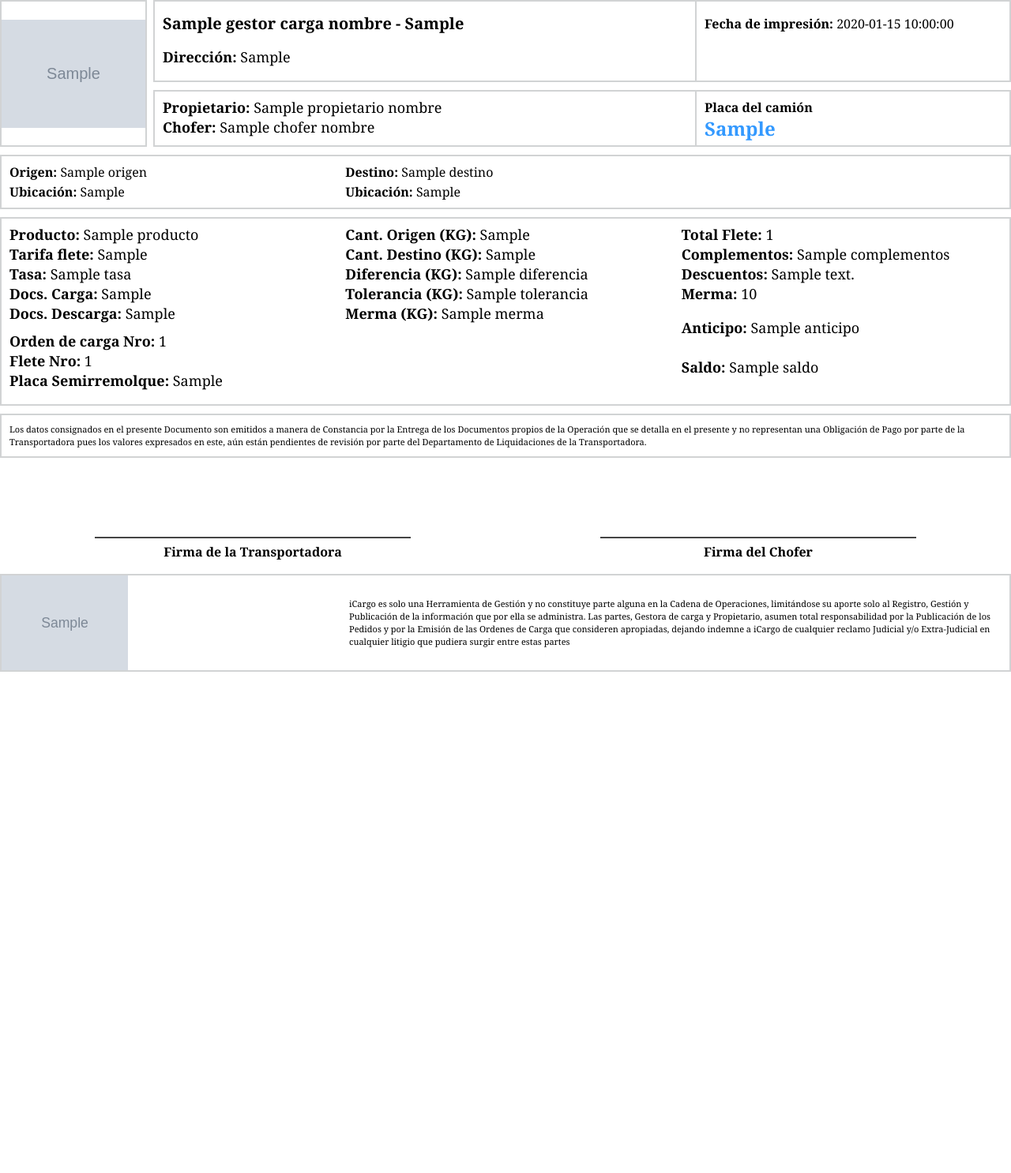
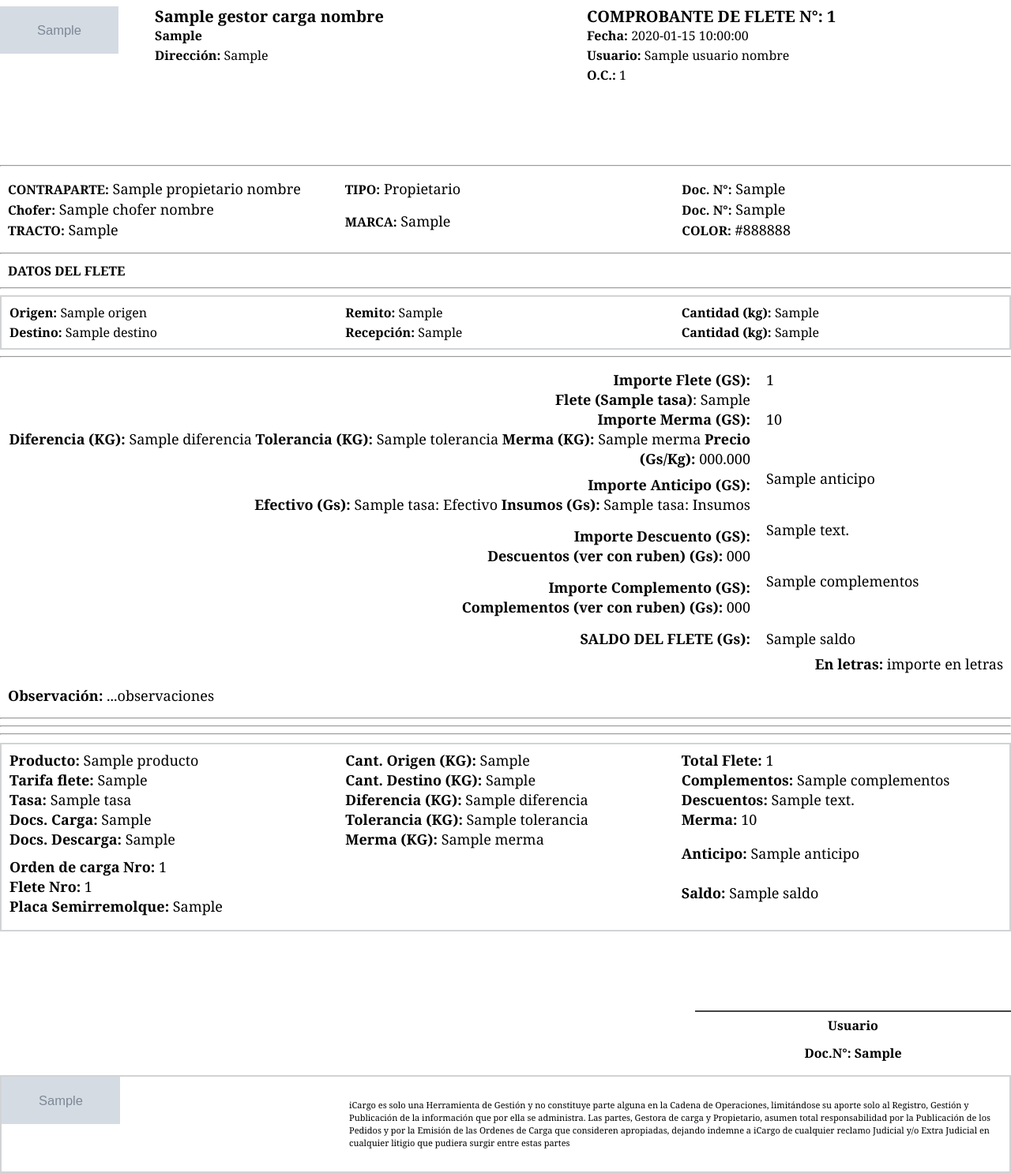
Before and after one commit to marceloalvarezcds/icargo-backend, a Python web app: template app/templates/pdf_resumen.html in a window 1280 px wide. Shown: the whole page at 79% size. Before the commit the page ends 851 px from the top, so only its background shows below. Run offline with Jinja, Linux system fonts and the light colour scheme; the template is opened without the code that fills it: most values are stand-ins (such as "Sample title", 1, 10 or a date in 2020); grey boxes marked "Sample" are stand-in pictures.

Commit message:
fix factura error tipo iva cambios formato flete pdf

```diff
--- a/app/services/factura.py
+++ b/app/services/factura.py
@@ -31,11 +31,11 @@ async def create_factura(
     if tipoIva.iva > 0:
         if data.iva<=0:
             raise HTTPException(
-            status_code=409, detail=f"El tipo de IVA Nº {data.descripcion} debe cargar un valor"
+            status_code=409, detail=f"Para el de tipo de IVA {tipoIva.descripcion} debe cargar un valor IVA"
         )
 
-    #foto_url = 'foto' # await upload_and_get_image_url(foto_file) if foto_file else None
-    foto_url = await upload_and_get_image_url(foto_file) if foto_file else None
+    foto_url = 'foto' # await upload_and_get_image_url(foto_file) if foto_file else None
+    #foto_url = await upload_and_get_image_url(foto_file) if foto_file else None
     factura = repositories.create_factura(db, data, foto_url, modified_by)
 
     if data.sentido_mov_iva or data.sentido_mov_retencion:
--- a/app/templates/pdf_anticipo.html
+++ b/app/templates/pdf_anticipo.html
@@ -235,8 +235,6 @@
         </p>
       </div>
 
-
-
     </div>
 
     <hr>
--- a/app/templates/pdf_resumen.html
+++ b/app/templates/pdf_resumen.html
@@ -46,11 +46,13 @@
       .firma-container {
         display: flex;
         margin-top: 100px;
+        flex-direction: row;
+        justify-content: flex-end;
       }
 
       .firma {
+
         border-top: 2px solid #444;
-        margin: auto;
         width: 400px;
       }
 
@@ -148,6 +150,12 @@
         opacity: 0.5;
       }
 
+      .half {
+        flex-grow: 0;
+        flex-shrink: 0;
+        flex-basis: 75vw;
+      }
+
       .mb10 {
         margin-bottom: 10px;
       }
@@ -215,71 +223,253 @@
       .table0 .td:last-of-type {
         width: 400px;
       }
+
+      .end {
+        text-align: end;
+      }
+
     </style>
   </head>
 
   <body>
     <div class="{{class_name}}">
-      <div class="table gap">
-        <div class="box td gestor-logo">
-          <div class="table align-center">
+
+      <div class="table table0 fs2">
+        <div class="td gestor-logo">
           {% if gestor_carga_logo %}
-            <img src="{{gestor_carga_logo}}" />
+          <img src="{{gestor_carga_logo}}" style="width: 150px; height: 60px" />
           {% else %}
-            <div class="center fs3 lh3 bold gray flex1">
+          <div class="center fs3 lh3 bold gray">
             LOGO
             <div class="fs4">Gestora Carga</div>
           </div>
           {% endif %}
         </div>
-        </div>
-        <div class="td flex1 p0">
-          <div class="table nogap table0">
-            <div class="box td flex1">
-              <p class="bold fs3 lh1 mb10">
-                {{gestor_carga_nombre}} - {{gestor_carga_numero_documento}}
+        <div class="td flex1">
+          <p class="bold fs3 lh3">{{gestor_carga_nombre}}</p>
+          <p class="fs5 lh3">
+            <span class="bold fs5 lh3">{{gestor_carga_numero_documento}}</span>
           </p>
-              <p class="fs4 lh3 mb10">
-                <span class="bold">Dirección: </span>{{gestor_carga_direccion}}
+          <p class="fs5 lh3">
+            <span class="bold fs5 lh3">Dirección: </span>
+            {{gestor_carga_direccion}}
           </p>
         </div>
-            <div class="box td">
-              <p class="fs5 lh1">
-                <span class="bold">Fecha de impresión: </span>{{fecha}}
+        <div class="td flex1">
+          <p class="bold fs3 lh3 text-right">COMPROBANTE DE FLETE N°: {{id}}</p>
+
+          <p class="fs5 lh3 text-right">
+            <span class="bold fs5 lh3">Fecha: </span>{{fecha}}
+          </p>
+          <p class="fs5 lh3 text-right">
+            <span class="bold fs5 lh3">Usuario: </span>{{usuario_nombre}}
+          </p>
+          <p class="fs5 lh3 text-right">
+            <span class="bold fs5 lh3">O.C.: </span>{{id}}
           </p>
         </div>
       </div>
-          <div class="table nogap table0">
-            <div class="box td flex1">
+
+      <hr>
+
+      <div class="gap table">
+
+        <div class="flex1 td">
           <p class="fs4 lh3">
-                <span class="bold">Propietario: </span>{{propietario_nombre}}
+            <span  class="bold fs5 lh3">CONTRAPARTE:</span> {{propietario_nombre}}
           </p>
           <p class="fs4 lh3">
-                <span class="bold">Chofer: </span>{{chofer_nombre}}
+            <span  class="bold fs5 lh3">Chofer:</span> {{chofer_nombre}}
+          </p>
+          <p class="fs4 lh3">
+            <span  class="bold fs5 lh3">TRACTO:</span> {{camion_placa}}
           </p>
         </div>
-            <div class="box td">
-              <p class="bold fs5 lh3">Placa del camión</p>
-              <p class="blue bold fs2 lh2">{{camion_placa}}</p>
+
+        <div class="flex1 td">
+          <p class="fs4 lh3">
+            <span  class="bold fs5 lh3">TIPO:</span> Propietario
+          </p>
+          <div class="flex1 td align-down"></div>
+          <p class="fs4 lh3">
+            <span  class="bold fs5 lh3">MARCA:</span> {{camion_marca}}
+          </p>
+        </div>
+
+        <div class="flex1 td">
+          <p class="fs4 lh3">
+            <span  class="bold fs5 lh3">Doc. N°:</span> {{propietario_documento}}
+          </p>
+          <p class="fs4 lh3">
+            <span  class="bold fs5 lh3">Doc. N°:</span> {{chofer_documento}}
+          </p>
+          <p class="fs4 lh3">
+            <span  class="bold fs5 lh3">COLOR:</span> {{camion_color}}
+          </p>
+        </div>
+
+      </div>
+
+      <hr>
+
+      <div class="flex1 td">
+        <p class="fs4 lh3">
+          <span  class="bold fs5 lh3">DATOS DEL FLETE</span>
+        </p>
+      </div>
+
+      <hr>
+
+      <div class="table box">
+        <div class="flex1 td">
+          <p class="fs5 lh3">
+            <span class="bold">Origen: </span>{{origen}}
+          </p>
+          <p class="fs5 lh3">
+            <span class="bold">Destino: </span>{{destino}}
+          </p>
+        </div>
+
+        <div class="flex1 td">
+          <p class="fs5 lh3">
+            <span class="bold">Remito: </span> {{docs_origen}}
+          </p>
+          <p class="fs5 lh3">
+            <span class="bold">Recepción: </span> {{docs_destino}}
+          </p>
+        </div>
+
+        <div class="flex1 td">
+          <p class="fs5 lh3">
+            <span class="bold">Cantidad (kg): </span> {{cantidad_origen}}
+          </p>
+          <p class="fs5 lh3">
+            <span class="bold">Cantidad (kg): </span> {{cantidad_destino}}
+          </p>
+        </div>
+
+      </div>
+
+      <hr>
+
+      <div class="table">
+
+        <div class="flex1 td">
+
+          <div class="table">
+            <div class="half">
+              <p class="fs4 lh3 end">
+                <span class="bold">Importe Flete (GS): </span>
+              </p>
+              <p class="fs4 lh3 end">
+                <span class="bold">Flete ({{tasa}})</span>: {{tarifa_flete}}
+              </p>
+            </div>
+
+            <div>
+              <p class="fs4 lh3 end"><span>{{total_flete}}</span></p>
             </div>
           </div>
+
+          <div class="table" >
+            <div class="half">
+              <p class="fs4 lh3 end">
+                <span class="bold">Importe Merma (GS): </span>
+              </p>
+              <p class="fs4 lh3 end">
+                <span class="bold">Diferencia (KG): </span>{{diferencia}}
+                <span class="bold">Tolerancia (KG): </span>{{tolerancia}}
+                <span class="bold">Merma (KG): </span>{{merma}}
+                <span class="bold">Precio (Gs/Kg): </span> 000.000
+              </p>
+            </div>
+
+            <div>
+              <p class="fs4 lh3 end"><span>{{merma_total}}</span></p>
             </div>
           </div>
-      <div class="table box">
-        <div class="flex1 td">
-          <p class="fs5 lh3"><span class="bold">Origen: </span>{{origen}}</p>
-          <p class="fs5 lh3">
-            <span class="bold">Ubicación: </span>{{origen_direccion}}
+
+          <div class="table">
+            <div class="td half">
+              <p class="fs4 lh3 end">
+                <span class="bold">Importe Anticipo (GS): </span>
+              </p>
+              <p class="fs4 lh3 end">
+                <span class="bold">Efectivo (Gs): </span>{{tasa}}: Efectivo
+                <span class="bold">Insumos (Gs): </span>{{tasa}}: Insumos
               </p>
             </div>
-        <div class="flex1 td">
-          <p class="fs5 lh3"><span class="bold">Destino: </span>{{destino}}</p>
-          <p class="fs5 lh3">
-            <span class="bold">Ubicación: </span>{{destino_direccion}}
+
+            <div>
+              <p class="fs4 lh3 end"><span>{{anticipo}}</span></p>
+            </div>
+        </div>
+
+          <div class="table">
+            <div class="td half">
+              <p class="fs4 lh3 end">
+                <span class="bold">Importe Descuento (GS): </span>
+              </p>
+              <p class="fs4 lh3 end">
+                <span class="bold">Descuentos (ver con ruben) (Gs): </span> 000
               </p>
             </div>
-        <div class="flex1 td"></div>
+
+            <div>
+              <p class="fs4 lh3 end"><span>{{descuentos}}</span></p>
             </div>
+          </div>
+
+          <div class="table">
+            <div class="td half">
+              <p class="fs4 lh3 end">
+                <span class="bold">Importe Complemento (GS): </span>
+              </p>
+              <p class="fs4 lh3 end">
+                <span class="bold">Complementos (ver con ruben) (Gs): </span>000
+              </p>
+            </div>
+
+            <div>
+              <p class="fs4 lh3 end"><span>{{complementos}}</span></p>
+            </div>
+          </div>
+
+          <div class="table">
+            <div class="td half">
+              <p class="fs4 lh3 end">
+                <span class="bold">SALDO DEL FLETE (Gs): </span>
+              </p>
+            </div>
+
+            <div class="td">
+              <p class="fs4 lh3 end"><span>{{saldo}}</span></p>
+            </div>
+          </div>
+
+          <p class="fs4 lh3 end">
+            <span class="bold">En letras: </span> importe en letras
+          </p>
+
+        </div>
+
+      </div>
+
+      <div class="table">
+
+        <div class="flex1 td">
+          <p class="fs4 lh3">
+            <span class="bold">Observación: </span> ...observaciones
+          </p>
+        </div>
+
+      </div>
+
+      <hr>
+      <hr>
+      <hr>
+
+
       <div class="table box mt10">
         <div class="flex1 td">
           <p class="fs4 lh3">
@@ -339,7 +529,8 @@
           <p class="fs4 lh1"><span class="bold">Saldo: </span>{{saldo}}</p>
         </div>
       </div>
-      <div class="box mt10 py10">
+
+      <!--div class="box mt10 py10">
         <p class="fs6 lh4">
           Los datos consignados en el presente Documento son emitidos a manera
           de Constancia por la Entrega de los Documentos propios de la Operación
@@ -348,18 +539,18 @@
           aún están pendientes de revisión por parte del Departamento de
           Liquidaciones de la Transportadora.
         </p>
-      </div>
+      </div-->
+
       <div class="firma-container">
         <div class="firma">
-          <p class="bold fs5 lh3">Firma de la Transportadora</p>
-        </div>
-        <div class="firma">
-          <p class="bold fs5 lh3">Firma del Chofer</p>
+          <p class="bold fs5 lh3">Usuario</p>
+          <p class="bold fs5 lh3">Doc.N°: {{propietario_documento}}</p>
         </div>
       </div>
+
       <div class="logo-container table box align-center mt10">
         <div class="logo">
-          <img src="{{logo}}" alt="iCargo" />
+          <img src="{{logo}}" alt="iCargo" style="width: 150px; height: 60px"/>
         </div>
         <p class="fs6 lh4 flex1">
           iCargo es solo una Herramienta de Gestión y no constituye parte alguna
@@ -368,10 +559,12 @@
           Las partes, Gestora de carga y Propietario, asumen total
           responsabilidad por la Publicación de los Pedidos y por la Emisión de
           las Ordenes de Carga que consideren apropiadas, dejando indemne a
-          iCargo de cualquier reclamo Judicial y/o Extra-Judicial en cualquier
-          litigio que pudiera surgir entre estas partes
+          iCargo de cualquier reclamo Judicial y/o
+          <nobr>Extra Judicial</nobr> en cualquier litigio que pudiera surgir
+          entre estas partes
         </p>
       </div>
+
     </div>
   </body>
 </html>
```
Also changed, not shown: app/services/orden_carga.py (+12 -0 lines). Lines whose indentation alone changed are shown as unchanged.
